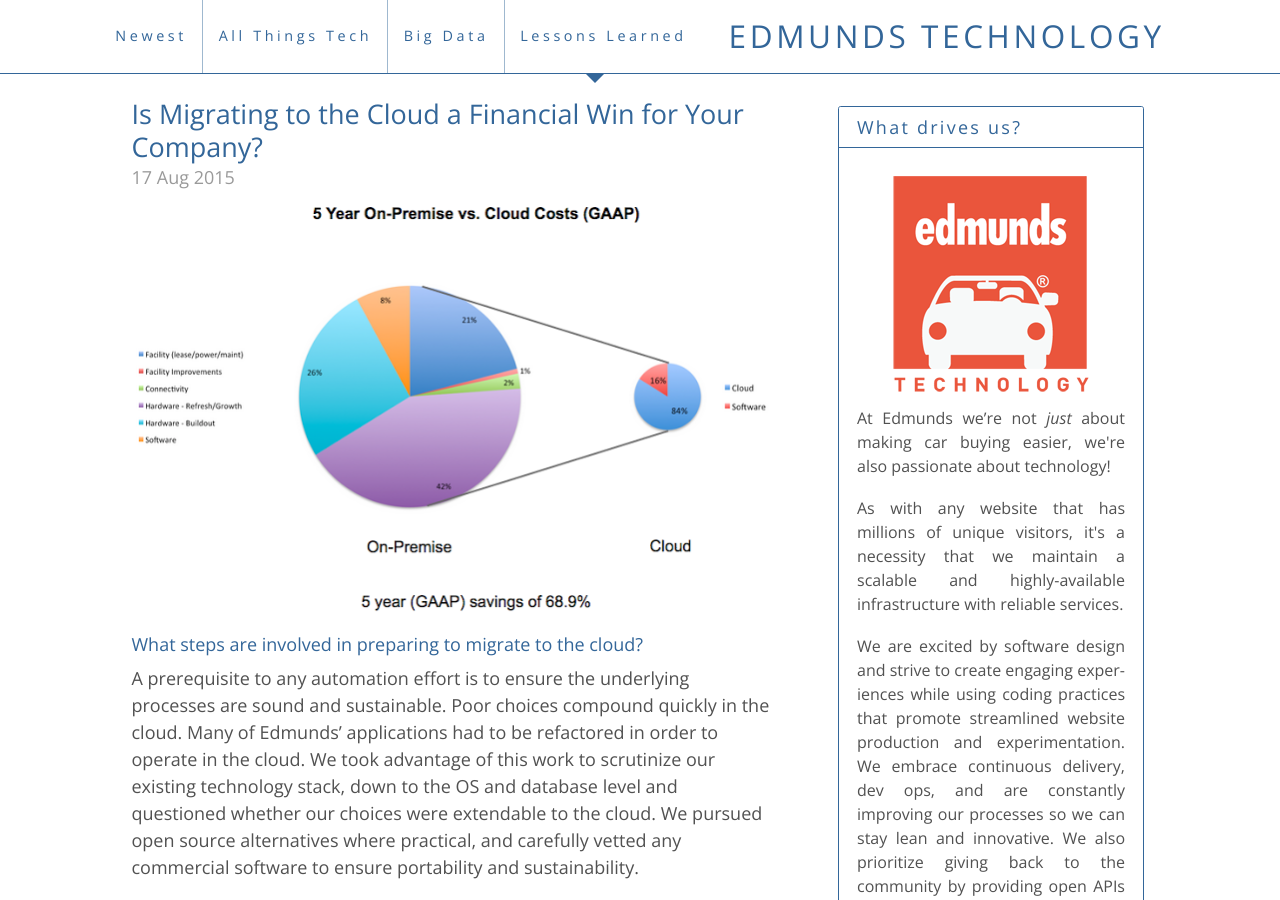
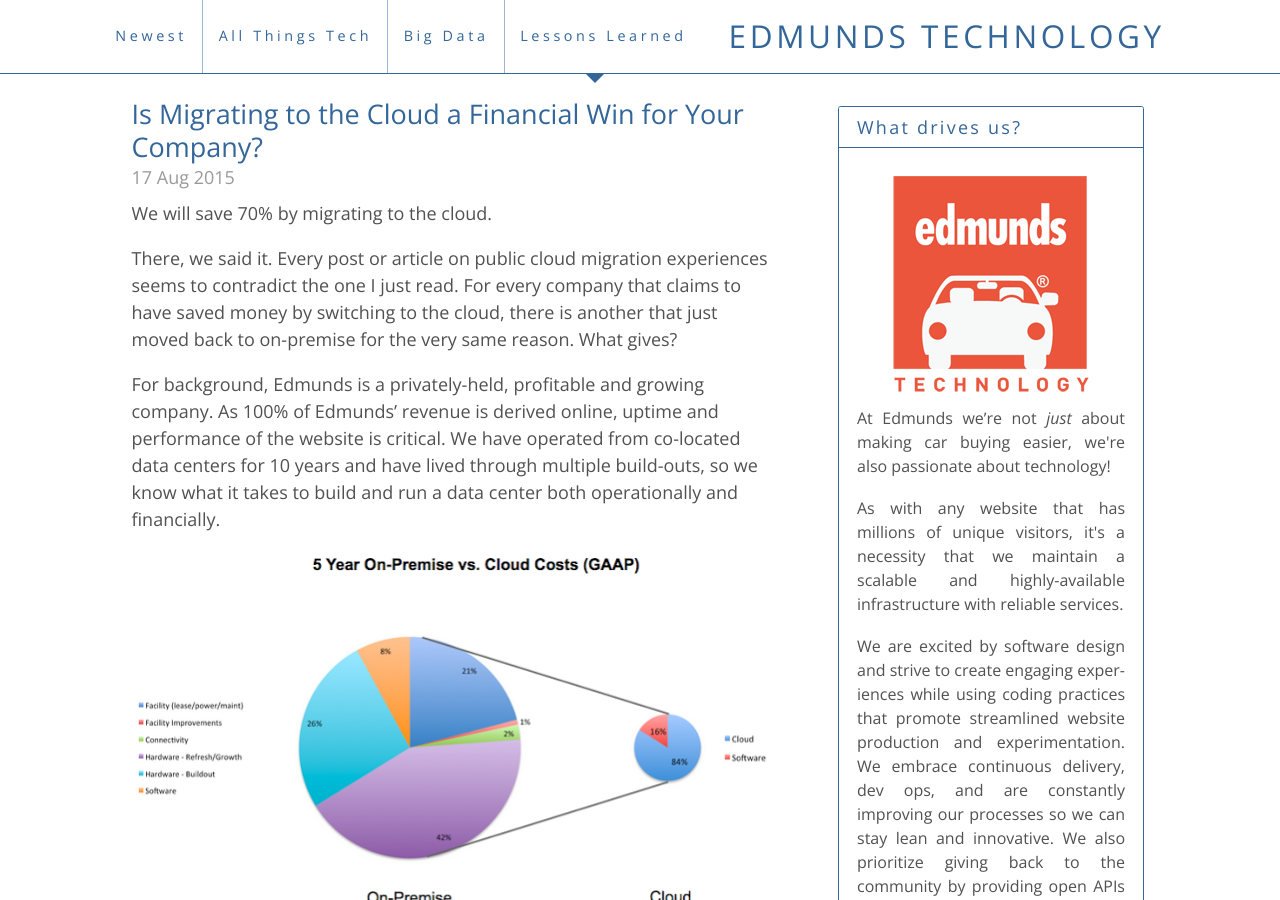
Before and after one commit to brgibson/blog-prototype, a Jekyll site: the page built from _posts/2015-08-17-is-migrating-to-the-cloud-a-financial-win-for-your-company.md, in a window 1280 px wide and 900 px high. Built offline with Jekyll 4.4.1, drawn with Linux system fonts in a browser that asks for light colours.

Commit message:
Brad Tawa post updated

```diff
--- a/_posts/2015-08-17-is-migrating-to-the-cloud-a-financial-win-for-your-company.md
+++ b/_posts/2015-08-17-is-migrating-to-the-cloud-a-financial-win-for-your-company.md
@@ -15,6 +15,11 @@
 summary: We will save 70% by migrating to the cloud.  There, we said it.  Every post or article on public cloud migration experiences seems to contradict the one I just read.
 
 ---
+We will save 70% by migrating to the cloud.
+
+There, we said it.  Every post or article on public cloud migration experiences seems to contradict the one I just read.  For every company that claims to have saved money by switching to the cloud, there is another that just moved back to on-premise for the very same reason.  What gives?
+
+For background, Edmunds is a privately-held, profitable and growing company.  As 100% of Edmunds’ revenue is derived online, uptime and performance of the website is critical.  We have operated from co-located data centers for 10 years and have lived through multiple build-outs, so we know what it takes to build and run a data center both operationally and financially.
 
 <img src="{{site.baseimagesurl}}/migration-to-the-cloud-graphic.png" />
 
```
